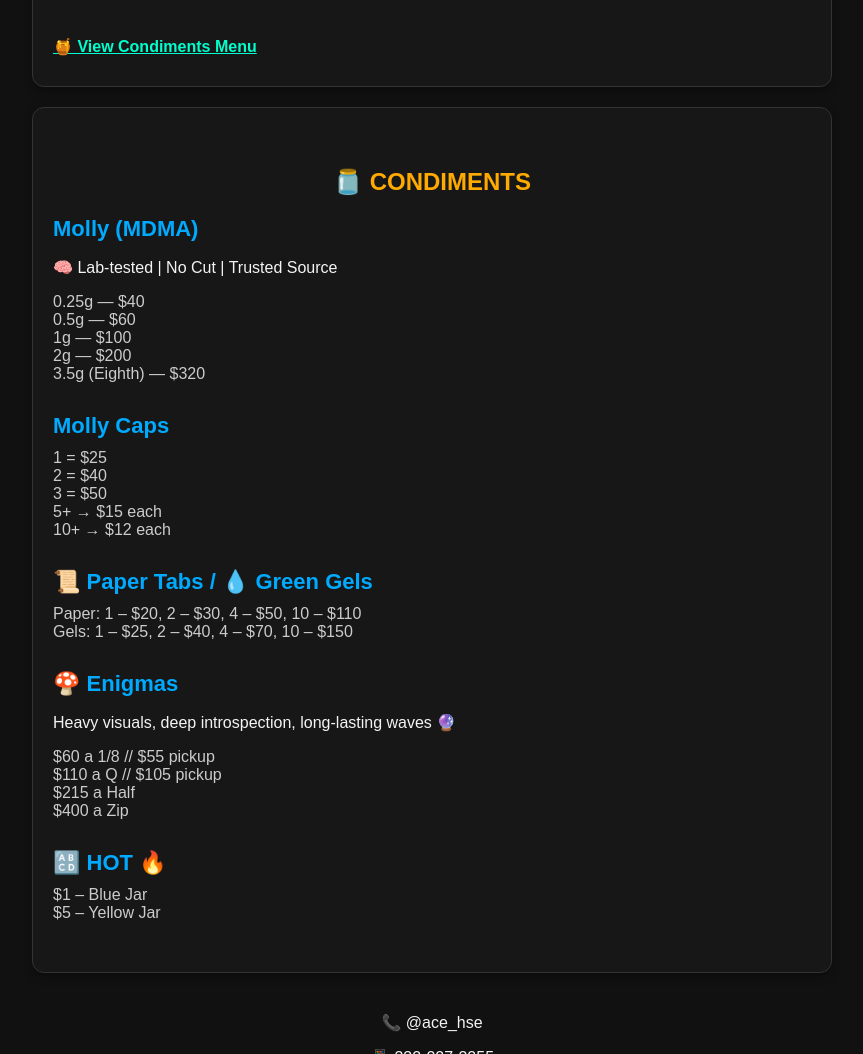
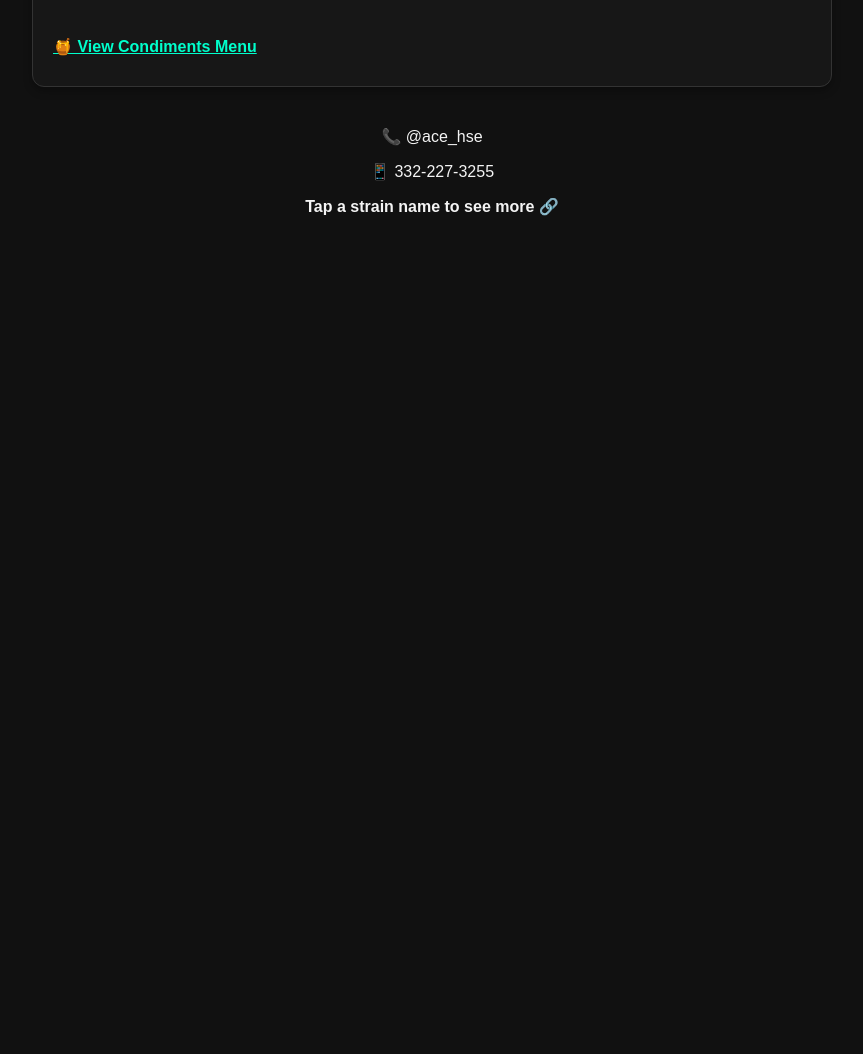
Before and after one commit to guyguyguyganjaman/HSE-MENU, a plain HTML site: page index.html in a window 1280 px wide. Shown: the part 1746-2800 px from the top of the page, without its empty margins (208-1071 px from the left). After the commit the page ends 2008 px from the top, so only its background shows below. Drawn offline with Linux system fonts and the light colour scheme; files whose address does not match are found by name.

Commit message:
Update site with new sale banner and vido layout

```diff
--- a/index.html
+++ b/index.html
@@ -34,21 +34,26 @@
       position: relative;
       z-index: 1;
     }
+
     h1, h2 {
       text-align: center;
     }
+
     h1 {
       color: #00ff99;
       margin-bottom: 10px;
     }
+
     h2 {
       color: #ffaa00;
       margin-top: 40px;
     }
+
     .intro {
       text-align: center;
       margin-bottom: 30px;
     }
+
     .menu-section {
       background: #1a1a1acc;
       padding: 20px;
@@ -57,30 +62,41 @@
       border: 1px solid #333;
       box-shadow: 0 4px 8px rgba(0,0,0,0.3);
     }
+
     .strain {
       margin-bottom: 30px;
     }
+
     .strain h3 {
       margin: 0 0 10px 0;
       font-size: 22px;
       color: #00aaff;
     }
+
     .strain h3 a {
       color: #00aaff;
       text-decoration: none;
     }
+
+    .strain h3 a:hover {
+      text-decoration: underline;
+    }
+
     .strain h3 small {
       font-size: 14px;
       color: #ccc;
     }
+
     .strain ul {
       list-style: none;
       padding-left: 0;
       margin: 10px 0 0 0;
     }
+
     .strain ul li {
       color: #ccc;
     }
+
     video {
       border-radius: 8px;
       margin-top: 10px;
@@ -88,6 +104,7 @@
       height: auto;
       display: block;
     }
+
     a.section-link {
       color: #00ffcc;
       display: inline-block;
@@ -95,6 +112,7 @@
       text-decoration: underline;
       font-weight: bold;
     }
+
     .contact {
       text-align: center;
       margin-top: 40px;
@@ -112,6 +130,7 @@
       overflow: hidden;
       height: 40px;
     }
+
     .sale-text {
       position: absolute;
       white-space: nowrap;
@@ -119,6 +138,7 @@
       top: 50%;
       transform: translateY(-50%);
     }
+
     @keyframes moveSale {
       0% { left: 100%; }
       100% { left: -100%; }
@@ -126,8 +146,9 @@
   </style>
 </head>
 <body>
+
   <div class="sale-banner">
-    <div class="sale-text">Grab 3 for $50 &nbsp; • &nbsp; Grab 3 for $65</div>
+    <div class="sale-text">Grab 3 for $50 • Grab 3 for $65 • TODAY ONLY</div>
   </div>
 
   <div class="container">
@@ -204,64 +225,11 @@
       <a href="#condiments" class="section-link">🍯 View Condiments Menu</a>
     </div>
 
-    <div id="condiments" class="menu-section">
-      <h2>🫙 CONDIMENTS</h2>
-
-      <div class="strain">
-        <h3>Molly (MDMA)</h3>
-        <p>🧠 Lab-tested | No Cut | Trusted Source</p>
-        <ul>
-          <li>0.25g — $40</li>
-          <li>0.5g — $60</li>
-          <li>1g — $100</li>
-          <li>2g — $200</li>
-          <li>3.5g (Eighth) — $320</li>
-        </ul>
-      </div>
-
-      <div class="strain">
-        <h3>Molly Caps</h3>
-        <ul>
-          <li>1 = $25</li>
-          <li>2 = $40</li>
-          <li>3 = $50</li>
-          <li>5+ → $15 each</li>
-          <li>10+ → $12 each</li>
-        </ul>
-      </div>
-
-      <div class="strain">
-        <h3>📜 Paper Tabs / 💧 Green Gels</h3>
-        <ul>
-          <li>Paper: 1 – $20, 2 – $30, 4 – $50, 10 – $110</li>
-          <li>Gels: 1 – $25, 2 – $40, 4 – $70, 10 – $150</li>
-        </ul>
-      </div>
-
-      <div class="strain">
-        <h3>🍄 Enigmas</h3>
-        <p>Heavy visuals, deep introspection, long-lasting waves 🔮</p>
-        <ul>
-          <li>$60 a 1/8 // $55 pickup</li>
-          <li>$110 a Q // $105 pickup</li>
-          <li>$215 a Half</li>
-          <li>$400 a Zip</li>
-        </ul>
-      </div>
-
-      <div class="strain">
-        <h3>🔠 HOT 🔥</h3>
-        <ul>
-          <li>$1 – Blue Jar</li>
-          <li>$5 – Yellow Jar</li>
-        </ul>
-      </div>
-    </div>
-
+    <!-- Optional: Condiments section still here if you want -->
     <div class="contact">
       <p>📞 @ace_hse</p>
       <p>📱 332-227-3255</p>
-      <p><strong>Tap anything to be taken to a video 🔗</strong></p>
+      <p><strong>Tap a strain name to see more 🔗</strong></p>
     </div>
   </div>
 </body>
```
